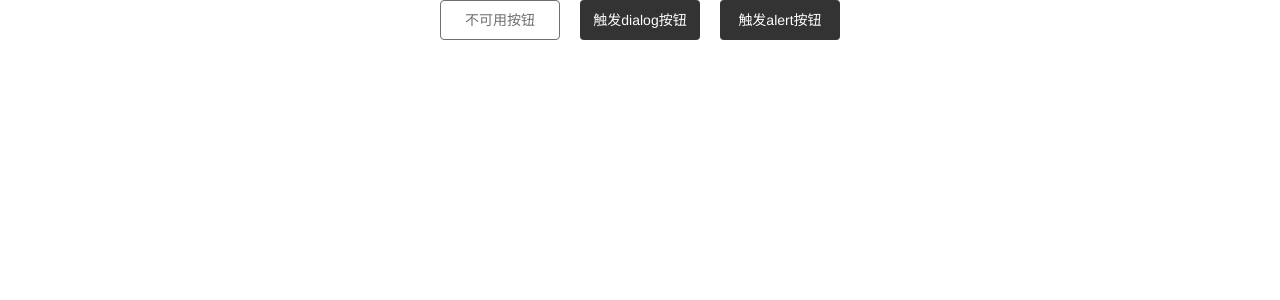
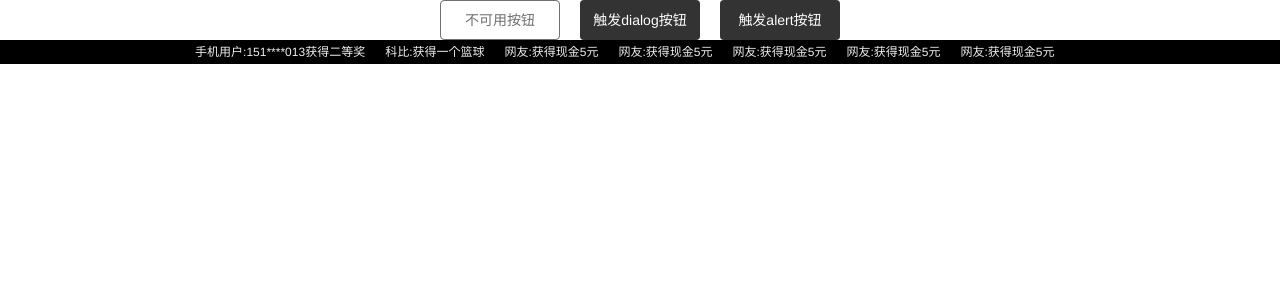
Before and after one commit to musi1024/vue-work-box, a Vue app: page / in a window 1280 px wide. Shown: the top 300 px of the page. Built offline with nearby package versions, Linux system fonts and the light colour scheme.

Commit message:
add marquee

```diff
--- a/src/App.vue
+++ b/src/App.vue
@@ -25,6 +25,9 @@
         <base-button @CLICK_BTN="closeDialog">确认</base-button>
       </template>
     </base-dialog>
+    <Marquee :content="arr">
+      <span class="marquee-content" v-for="(item, index) in arr" :key="index">{{item}}</span>
+    </Marquee>
   </div>
 </template>
 
@@ -32,19 +35,33 @@
 import BaseButton from './components/BaseButton';
 import BaseDialog from './components/BaseDialog';
 import BaseAlert from './components/BaseAlert';
+import Marquee from './components/Marquee';
 
 export default {
   name: 'App',
   components: {
     'base-button': BaseButton,
     'base-dialog': BaseDialog,
-    'base-alert': BaseAlert
+    'base-alert': BaseAlert,
+    Marquee
   },
   data() {
     return {
       showDialog: false,
-      showAlert: false
+      showAlert: false,
+      arr: []
     };
+  },
+  mounted() {
+    this.arr = [
+      '手机用户:151****013获得二等奖',
+      '科比:获得一个篮球',
+      '网友:获得现金5元',
+      '网友:获得现金5元',
+      '网友:获得现金5元',
+      '网友:获得现金5元',
+      '网友:获得现金5元'
+    ];
   },
   methods: {
     clickDialogBtn() {
@@ -78,5 +95,8 @@ export default {
   width: 100vw;
   height: 100vh;
   position: relative;
+  .marquee-content {
+    margin-left: 20px;
+  }
 }
 </style>
--- /dev/null
+++ b/src/components/Marquee.vue
@@ -0,0 +1,109 @@
+<template>
+  <div ref="wrap" class="wrap marquee">
+    <div
+      ref="content"
+      class="content"
+      :class="animationClass"
+      :style="contentStyle"
+      @animationend="onAnimationEnd"
+      @webkitAnimationEnd="onAnimationEnd"
+    >
+      <slot></slot>
+    </div>
+  </div>
+</template>
+<script>
+export default {
+  name: 'marquee',
+  props: {
+    content: {
+      default: ''
+    },
+    delay: {
+      type: Number,
+      default: 0.5
+    },
+    speed: {
+      type: Number,
+      default: 100
+    }
+  },
+  mounted() {},
+  data() {
+    return {
+      wrapWidth: 0, //父盒子宽度
+      firstRound: true, //判断是否
+      duration: 0, //css3一次动画需要的时间
+      offsetWidth: 0, //子盒子的宽度
+      animationClass: '' //添加animate动画
+    };
+  },
+  computed: {
+    contentStyle() {
+      return {
+        paddingLeft: this.wrapWidth + 'px',
+        // 只有第一次的时候需要延迟
+        animationDelay: (this.firstRound ? this.delay : 0) + 's',
+        animationDuration: this.duration + 's'
+      };
+    }
+  },
+  watch: {
+    content: {
+      // 监听到有内容,计算宽度,并计算时间,添加动画
+      handler() {
+        this.$nextTick(() => {
+          const { wrap, content } = this.$refs;
+          const wrapWidth = wrap.getBoundingClientRect().width;
+          const offsetWidth = content.getBoundingClientRect().width;
+          this.wrapWidth = wrapWidth;
+          this.offsetWidth = offsetWidth;
+          this.duration = offsetWidth / this.speed;
+          this.animationClass = 'animate-infinite';
+        });
+      }
+    }
+  },
+  methods: {
+    onAnimationEnd() {
+      this.firstRound = false;
+      this.duration = (this.offsetWidth + this.wrapWidth) / this.speed;
+    }
+  }
+};
+</script>
+<style lang="scss" scoped>
+.wrap {
+  width: 100%;
+  height: 24px;
+  line-height: 24px;
+  overflow: hidden;
+  position: relative;
+  background: #000000;
+  color: #eeeeee;
+  font-size: 12px;
+  position: relative;
+  padding: 0;
+
+  & .content {
+    position: absolute;
+    white-space: nowrap;
+  }
+
+  .animate-infinite {
+    animation: marquee-infinite linear infinite;
+  }
+}
+
+@keyframes marquee {
+  to {
+    transform: translate3d(-100%, 0, 0);
+  }
+}
+
+@keyframes marquee-infinite {
+  to {
+    transform: translate3d(-100%, 0, 0);
+  }
+}
+</style>
```
